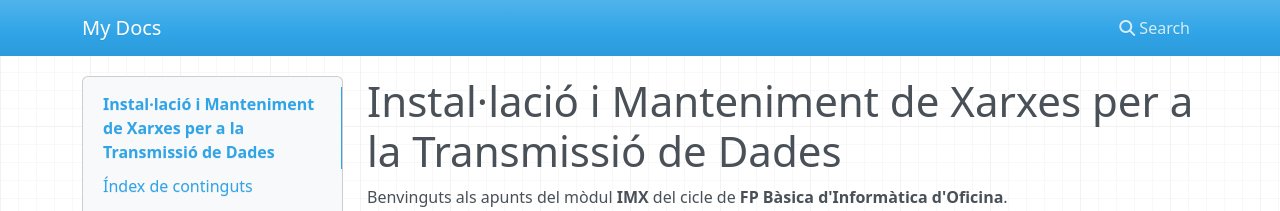
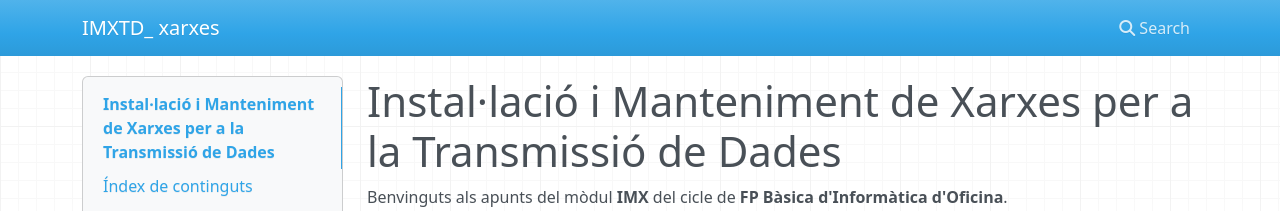
Before and after one commit to anaayetp/apunts_imx_git, an MkDocs documentation site: the page built from docs/index.md, in a window 1280 px wide. Shown: the top 211 px of the page. Built offline with MkDocs 1.6.1, drawn with Linux system fonts in a browser that asks for light colours; nearby versions of some CDN libraries.

Commit message:
Update mkdocs.yml

```diff
--- a/mkdocs.yml
+++ b/mkdocs.yml
@@ -1 +1 @@
-site_name: My Docs
+site_name: IMXTD_ xarxes
```
